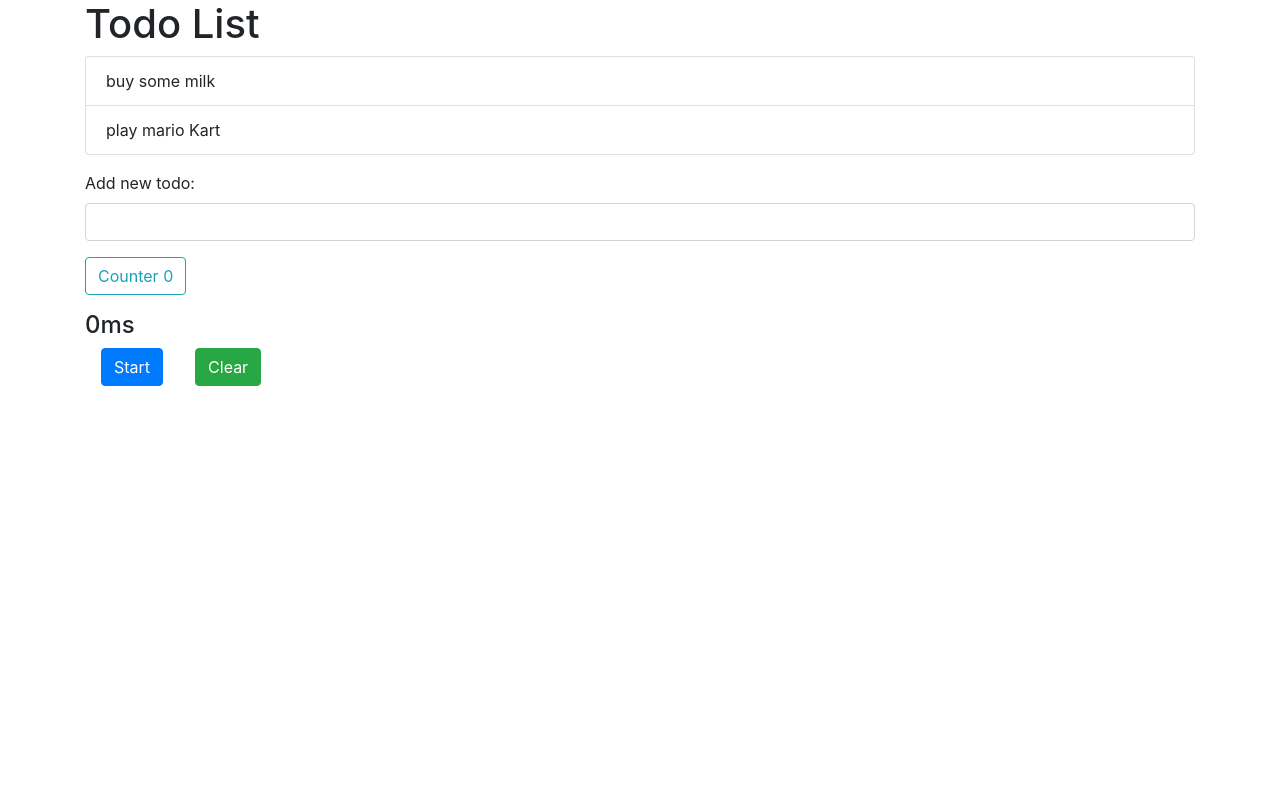
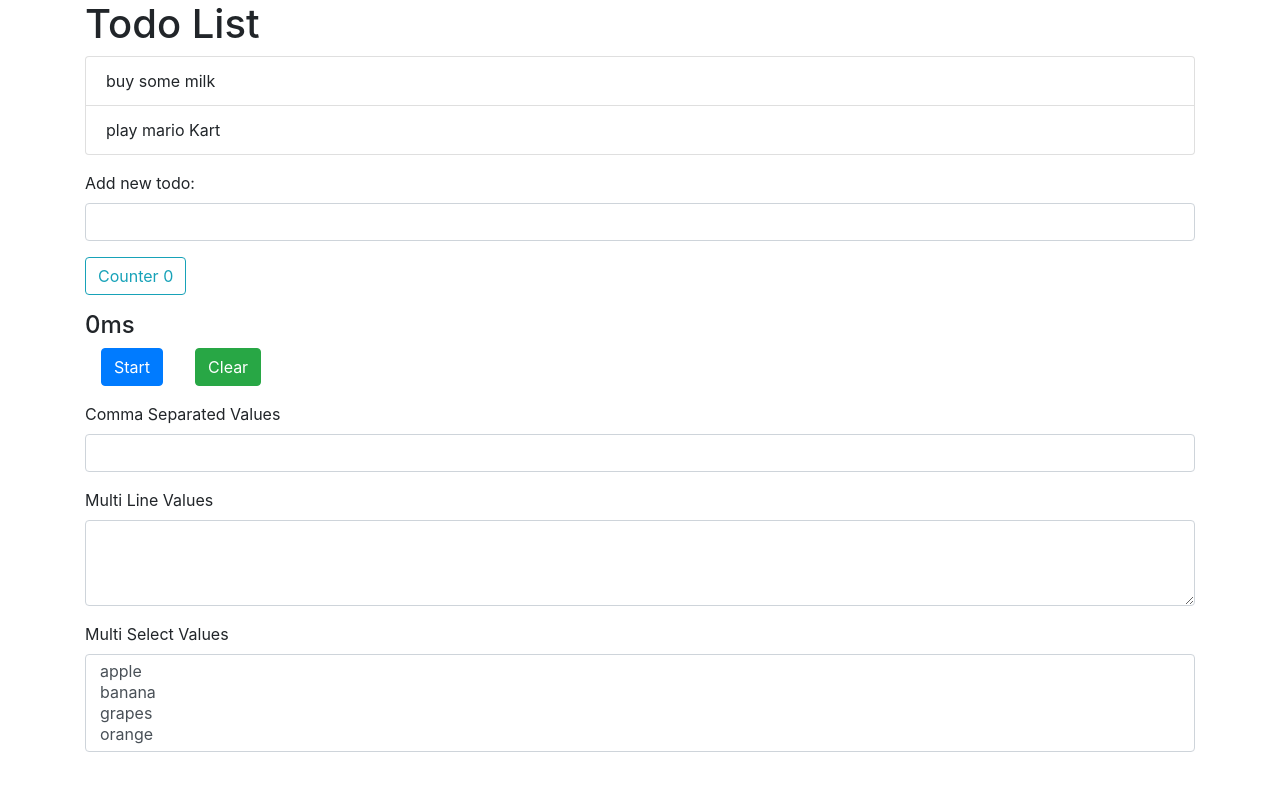
Before and after one commit to rebisha/Todo-List, a React (Create React App) app: page / in a window 1280 px wide. Shown: the top 790 px of the page. Built offline with nearby package versions, Linux system fonts and the light colour scheme.

Commit message:
MultiSelect Example

```diff
--- a/src/App.js
+++ b/src/App.js
@@ -1,7 +1,9 @@
 import React, { Component } from 'react';
 import { Container } from 'react-bootstrap';
+
 import AddTodo from './components/addTodo';
 import CounterButton from './components/counterButton';
+import MultiSelect from './components/multiSelect';
 import StopWatch from './components/stopWatch';
 import Todo from './components/todo';
 
@@ -61,7 +63,8 @@ class App extends Component {
 
     this.setState({
       timer: 0,
-      running: false
+      running: false,
+      count: 0
     })
   }
 
@@ -83,6 +86,7 @@ class App extends Component {
         <CounterButton
           incrementCount={this.incrementCount}
           count={this.state.count}
+          handleClearClick={this.handleClearClick}
         />
 
         <StopWatch
@@ -91,6 +95,8 @@ class App extends Component {
           handleRunClick={this.handleRunClick}
           handleClearClick={this.handleClearClick}
         />
+
+        <MultiSelect />
       </Container>
     );
   }
--- a/src/components/addTodo.js
+++ b/src/components/addTodo.js
@@ -26,11 +26,12 @@ class AddTodo extends Component {
     }
 
     render() {
+        const { content } = this.state;
         return (
             <div className="mb-3">
                 <form onSubmit= {this.handleSubmit} >
                     <label>Add new todo:</label>
-                    <FormControl onChange= {this.handleChange} value={this.state.content}  />
+                    <FormControl onChange= {this.handleChange} value={content}  />
                 </form>
             </div>
         );
--- /dev/null
+++ b/src/components/multiSelect.js
@@ -0,0 +1,91 @@
+import React, { Component } from 'react';
+import { Form } from 'react-bootstrap';
+
+class MultiSelect extends Component {
+    static availableOption = [
+        'apple',
+        'banana',
+        'grapes',
+        'orange'
+    ];
+
+    state = {
+        commaSeparated: '',
+        multiLine: '',
+        multiSelect: []
+    }
+
+    handleCommaSeparatedChange = (e) => {
+        const { value } = e.target;
+        const allVal = value
+            .split(',')
+            .map(item => item.trim())
+            .filter(Boolean)
+
+        this.setState({
+            commaSeparated : value,
+            multiLine: allVal.join('\n'),
+            multiSelect: allVal.filter(item => MultiSelect.availableOption.includes(item))
+        });
+    }
+
+    handleMultiLineChange = (e) => {
+        const { value } = e.target;
+        const allVal = value
+            .split('\n')
+            .map(item => item.trim())
+            .filter(Boolean)
+
+        this.setState({
+            multiLine: value,
+            commaSeparated: allVal.join(','),
+            multiSelect: allVal.filter(item => MultiSelect.availableOption.includes(item))
+        });
+    }
+
+    handleMultipleChange = (e) => {
+        const allVal = Array.from(e.target.selectedOptions).map(item => item.value);
+        console.log(allVal)
+
+        this.setState({
+            multiSelect: allVal,
+            multiLine : allVal.join('\n'),
+            commaSeparated: allVal.join(',')
+        })
+    }
+
+    render() {
+        const { commaSeparated, multiLine, multiSelect } = this.state;
+        return (
+            <Form>
+                <Form.Label>Comma Separated Values</Form.Label>
+                <Form.Control
+                    type="text"
+                    onChange={this.handleCommaSeparatedChange}
+                    value={commaSeparated}
+                />
+
+                <Form.Label className="mt-3">Multi Line Values</Form.Label>
+                <Form.Control
+                    as="textarea"
+                    rows="3"
+                    onChange={this.handleMultiLineChange}
+                    value={multiLine}
+                />
+
+                <Form.Label className="mt-3">Multi Select Values</Form.Label>
+                <Form.Control
+                    as="select" multiple
+                    onChange={this.handleMultipleChange}
+                    value={multiSelect}
+                >
+                    {MultiSelect.availableOption.map(option => {
+                        return <option key={option}> {option} </option>
+                    })}
+                </Form.Control>
+            </Form>
+        );
+    }
+}
+
+export default MultiSelect;
```
